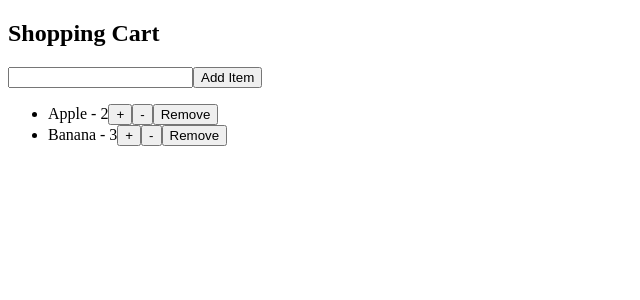
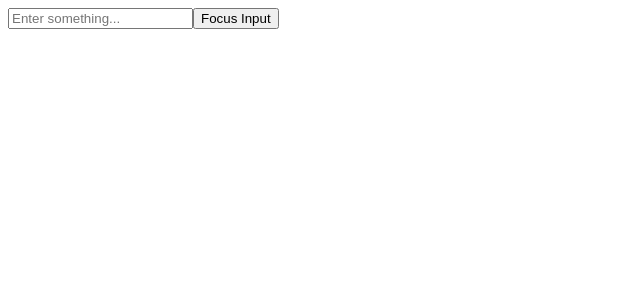
Before and after one commit to kumanboy/react-full-course, a React (Vite) app: page / in a window 1280 px wide. Shown: the top 300 px of the page, without its empty margins (0-640 px from the left). Built offline with nearby package versions, Linux system fonts and the light colour scheme.

Commit message:
useRef input

```diff
--- a/src/App.jsx
+++ b/src/App.jsx
@@ -1,8 +1,17 @@
-import ShoppingCart from "./components/ShoppingCart.jsx";
+import  { useRef } from "react";
 
-export const App = () => {
+export  default function App () {
+    const inputRef = useRef(null); // useRef dan foydalanamiz
+
+    const focusInput = () => {
+        inputRef.current.focus(); // Inputni fokusga olib kelamiz
+        inputRef.current.value = "Iltimos ismingizni yozing"; // Inputga ertamiz
+    };
 
     return (
-        <ShoppingCart/>
+        <div>
+            <input ref={inputRef} type="text" placeholder="Enter something..." />
+            <button onClick={focusInput}>Focus Input</button>
+        </div>
     );
 };
--- a/src/main.jsx
+++ b/src/main.jsx
@@ -1,6 +1,6 @@
 import { StrictMode } from 'react'
 import { createRoot } from 'react-dom/client'
-import {App} from './App.jsx'
+import App from './App.jsx'
 
 createRoot(document.getElementById('root')).render(
   <StrictMode>
```
